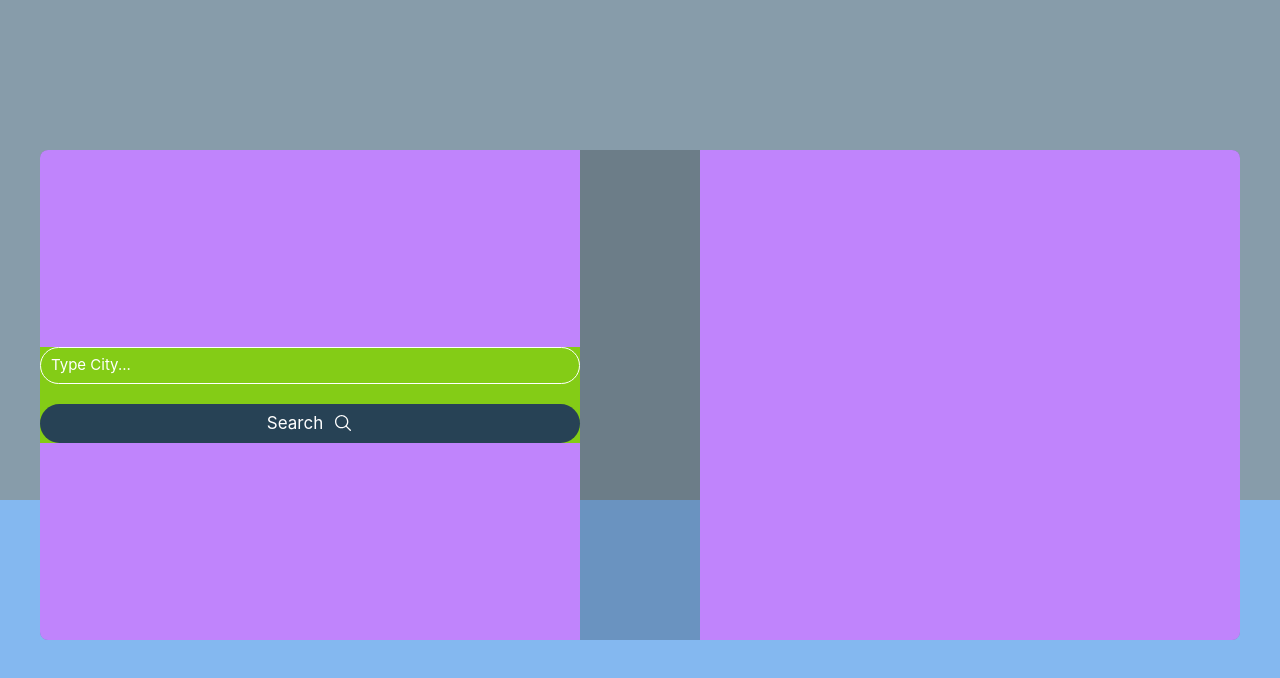
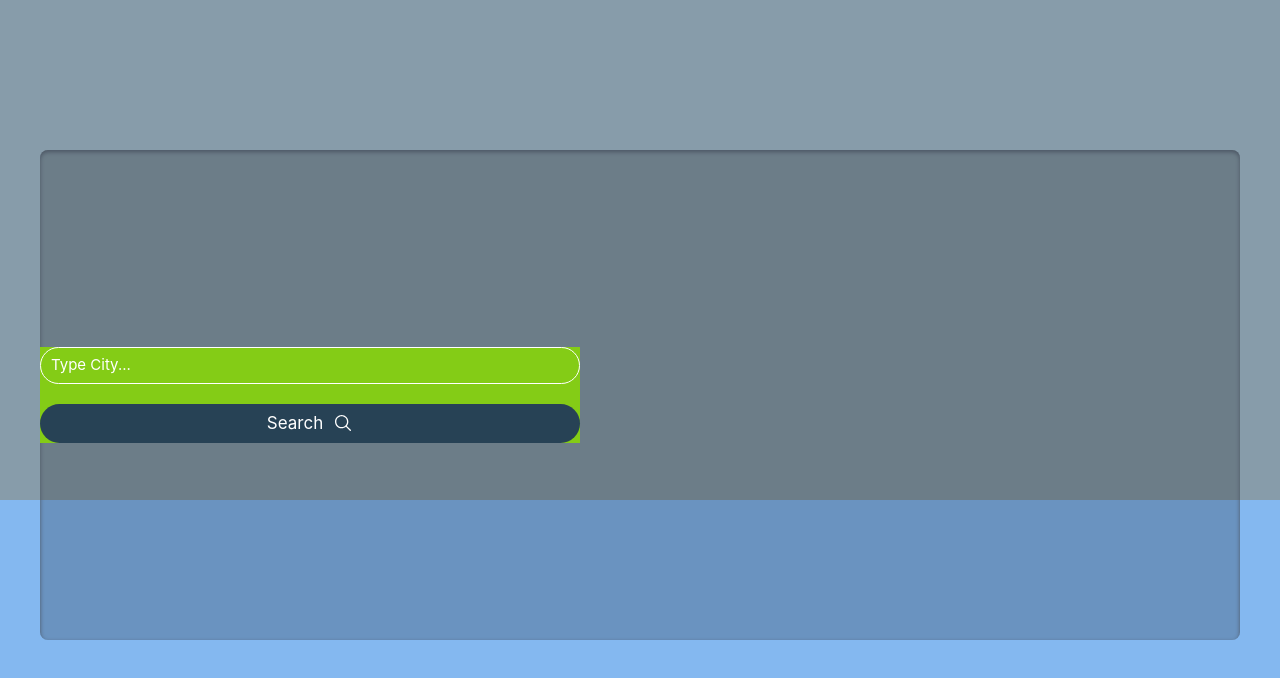
Before and after one commit to mahmoudfarsijani/open-weather, a Vue app: page / in a window 1280 px wide. Shown: the top 678 px of the page. Built offline with nearby package versions, Linux system fonts and the light colour scheme.

Commit message:
add style to container shadow-inner

```diff
--- a/src/App.vue
+++ b/src/App.vue
@@ -1,6 +1,6 @@
 <template>
   <div class="wrapper w-full h-screen bg-ulight-sky pt-[150px] relative">
-    <Container class="relative z-0" :is-curve="true">
+    <Container class="relative z-0" :is-curve="true" :is-shadow-inner="true">
       <Row :is-between="true">
         <Column class="flex items-center justify-center">
           <form class=" w-full flex flex-col gap-[20px] bg-lime-500">
--- a/src/components/base/Column.vue
+++ b/src/components/base/Column.vue
@@ -18,6 +18,6 @@
 
 <style scoped>
     .column {
-        @apply w-45 h-[490px] bg-purple-400
+        @apply w-45 h-[490px]
     }
 </style>
--- a/src/components/base/Container.vue
+++ b/src/components/base/Container.vue
@@ -12,11 +12,13 @@
 
     const props = defineProps({
         tag:string().def('div'),
-        isCurve:bool().def(false)
+        isCurve:bool().def(false),
+        isShadowInner:bool().def(false)
     });
 
     const elementClasses = computed(() => ({
-        'is-curve': props?.isCurve
+        'is-curve': props?.isCurve,
+        'is-shadow-inner': props?.isShadowInner
     }))
 </script>
 
@@ -55,4 +57,8 @@
     .container.is-curve {
         @apply rounded-lg
     }
+
+    .container.is-shadow-inner {
+        @apply shadow-gray-600 shadow-inner
+    }
 </style>
```
